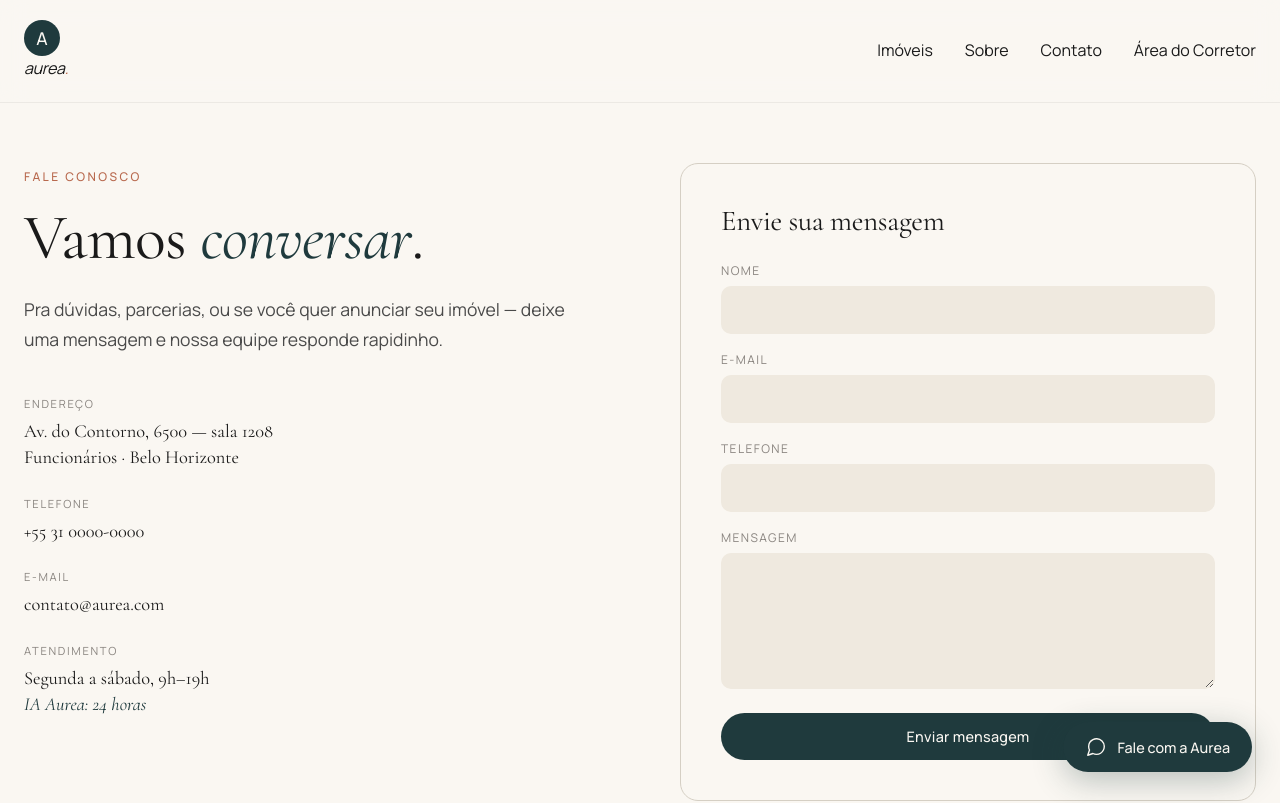
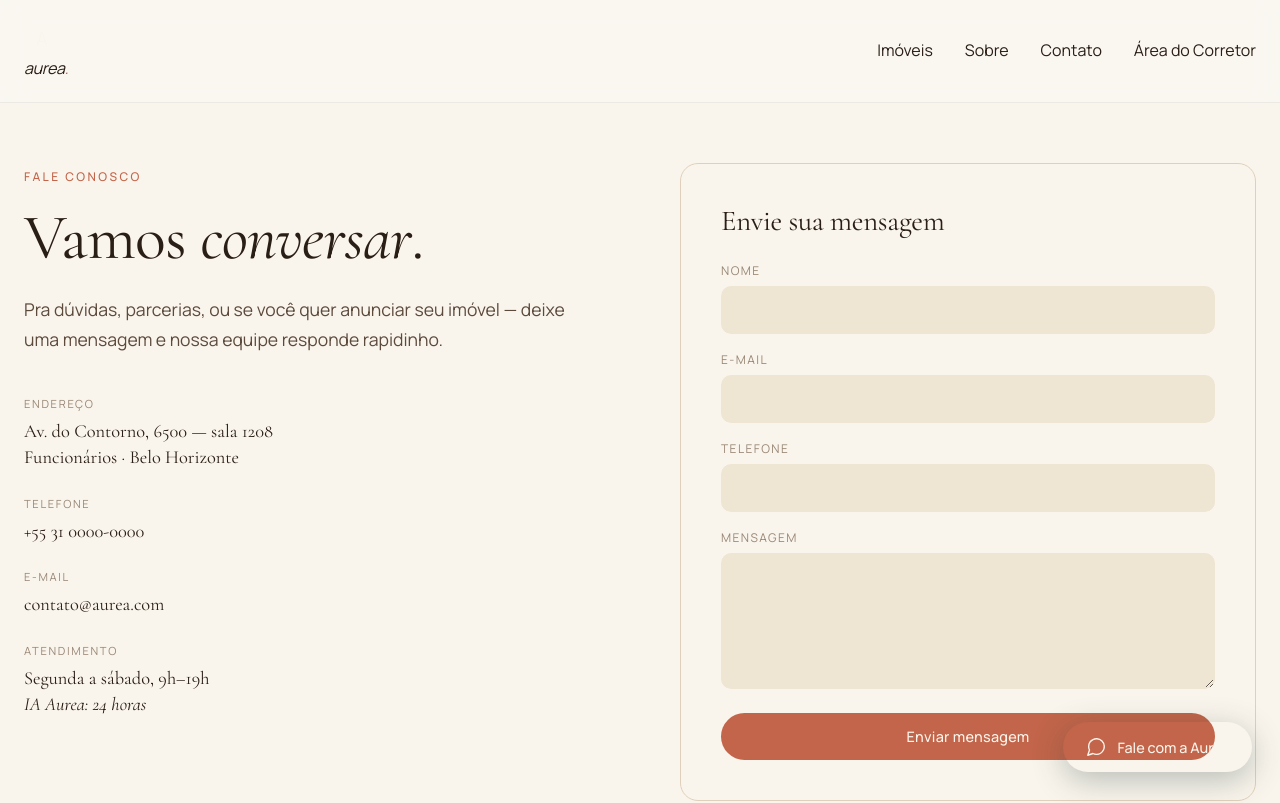
Before and after one commit to diogobhmg6666-cyber/aurea-imoveis, a Next.js app in the folder frontend/: page /contato in a window 1280 px wide. Shown: the top 803 px of the page. Built offline with nearby package versions, Linux system fonts and the light colour scheme.

Commit message:
Update globals.css

```diff
--- a/frontend/styles/globals.css
+++ b/frontend/styles/globals.css
@@ -1,35 +1,32 @@
 @import url('https://fonts.googleapis.com/css2?family=Cormorant+Garamond:ital,wght@0,300;0,400;0,500;0,600;1,400&family=Manrope:wght@300;400;500;600;700&display=swap');
 
 :root {
-  /* Paleta — neutros sofisticados + acento profundo */
-  --bone: #f5f1ea;
-  --cream: #faf7f2;
-  --ivory: #efe9df;
-  --ink: #1a1a1a;
-  --charcoal: #2c2c2c;
-  --graphite: #4a4a4a;
-  --stone: #8a8580;
-  --whisper: #d5cfc4;
+  /* Paleta Bem Morar — tons quentes, acolhedores */
+  --bone: #f5efe6;
+  --cream: #faf5ec;
+  --ivory: #efe5d3;
+  --ink: #2a1f17;
+  --charcoal: #3d2f24;
+  --graphite: #5c4a3d;
+  --stone: #998877;
+  --whisper: #e0d0bb;
 
-  --teal-deep: #1f3a3d;
-  --teal: #2d5054;
-  --teal-soft: #4a6e72;
-  --terracotta: #b8694e;
-  --gold: #a08456;
+  /* Acentos quentes */
+  --terracotta: #c2654a;
+  --terracotta-deep: #9c4d36;
+  --gold: #b8956a;
+  --gold-deep: #8f6f4e;
+  --sand: #d4b896;
+  --warm-brown: #6b4226;
 
   /* Fontes */
   --font-display: 'Cormorant Garamond', Georgia, serif;
   --font-body: 'Manrope', -apple-system, sans-serif;
 
-  /* Spacing */
   --container: 1280px;
 }
 
-* {
-  box-sizing: border-box;
-  margin: 0;
-  padding: 0;
-}
+* { box-sizing: border-box; margin: 0; padding: 0; }
 
 html, body {
   background: var(--cream);
@@ -39,7 +36,6 @@ html, body {
   line-height: 1.6;
   font-size: 16px;
   -webkit-font-smoothing: antialiased;
-  -moz-osx-font-smoothing: grayscale;
 }
 
 a { color: inherit; text-decoration: none; }
@@ -59,19 +55,10 @@ button {
   font-size: 1rem;
 }
 
-input, textarea, select {
-  font-family: var(--font-body);
-  font-size: 1rem;
-}
+input, textarea, select { font-family: var(--font-body); font-size: 1rem; }
 
-/* Container */
-.container {
-  max-width: var(--container);
-  margin: 0 auto;
-  padding: 0 24px;
-}
+.container { max-width: var(--container); margin: 0 auto; padding: 0 24px; }
 
-/* Buttons */
 .btn {
   display: inline-flex;
   align-items: center;
@@ -83,25 +70,11 @@ input, textarea, select {
   letter-spacing: 0.02em;
   transition: all 0.25s ease;
 }
-.btn-primary {
-  background: var(--teal-deep);
-  color: var(--cream);
-}
-.btn-primary:hover {
-  background: var(--teal);
-  transform: translateY(-1px);
-}
-.btn-secondary {
-  background: transparent;
-  color: var(--ink);
-  border: 1px solid var(--ink);
-}
-.btn-secondary:hover {
-  background: var(--ink);
-  color: var(--cream);
-}
+.btn-primary { background: var(--terracotta); color: var(--cream); }
+.btn-primary:hover { background: var(--terracotta-deep); transform: translateY(-1px); }
+.btn-secondary { background: transparent; color: var(--ink); border: 1px solid var(--ink); }
+.btn-secondary:hover { background: var(--ink); color: var(--cream); }
 
-/* Tag/Pill */
 .pill {
   display: inline-block;
   padding: 4px 12px;
@@ -111,32 +84,18 @@ input, textarea, select {
   text-transform: uppercase;
   font-weight: 500;
 }
-.pill-teal {
-  background: var(--teal-deep);
-  color: var(--cream);
-}
-.pill-soft {
-  background: var(--ivory);
-  color: var(--graphite);
-}
-.pill-gold {
-  background: var(--gold);
-  color: var(--cream);
-}
+.pill-teal { background: var(--terracotta); color: var(--cream); }
+.pill-soft { background: var(--ivory); color: var(--graphite); }
+.pill-gold { background: var(--gold); color: var(--cream); }
 
-/* Animations */
 @keyframes fadeUp {
   from { opacity: 0; transform: translateY(20px); }
   to { opacity: 1; transform: translateY(0); }
 }
-.fade-up {
-  animation: fadeUp 0.7s ease-out backwards;
-}
+.fade-up { animation: fadeUp 0.7s ease-out backwards; }
 
-/* Scroll suave */
 html { scroll-behavior: smooth; }
 
-/* Scrollbar */
 ::-webkit-scrollbar { width: 8px; height: 8px; }
 ::-webkit-scrollbar-track { background: var(--ivory); }
 ::-webkit-scrollbar-thumb { background: var(--whisper); border-radius: 4px; }
```
